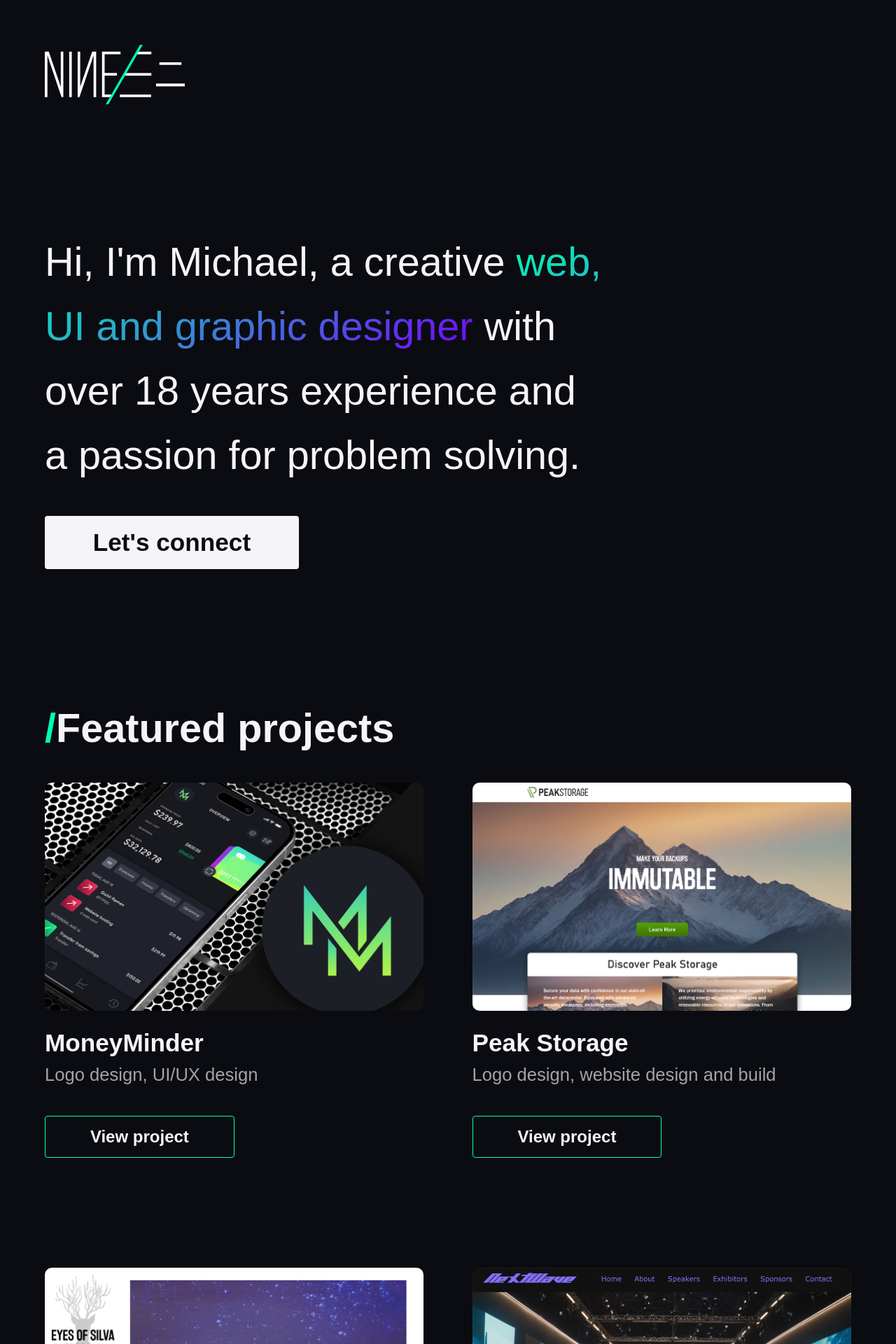
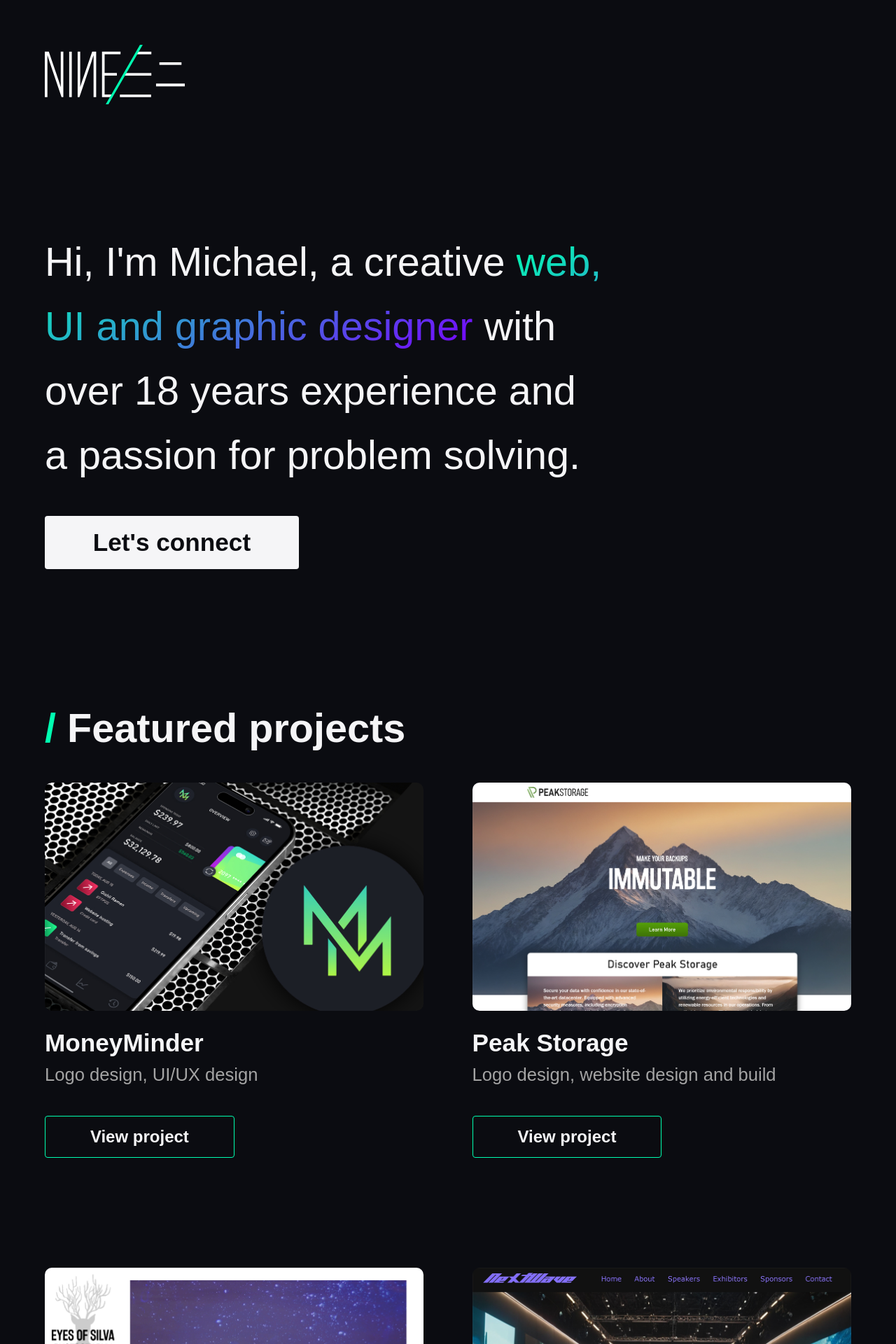
Before and after one commit to NINE32/nine32, a Jekyll site: the page built from index.html, in a window 1280 px wide. Shown: the top 1920 px of the page at 70% size. Built offline with Jekyll 4.4.1, drawn with Linux system fonts in a browser that asks for light colours.

Commit message:
Update index.html

```diff
--- a/index.html
+++ b/index.html
@@ -7,7 +7,7 @@ title: NINE32
 </p>
 <a class="call-to-action" href="https://linkedin.com/in/michael-nine32" target="_blank" alt="Michael Wood on LinkedIn">Let's connect</a>
 </section>
-<h2><span class="slash">/</span>Featured projects</h2>
+<h2><span class="slash">/&nbsp;</span>Featured projects</h2>
 <section id="projects">
 <section class="featured-project">
 <img class="project-thumbnail" src="/assets/images/portfolio/moneyminder-thumbnail.jpg" alt="MoneyMinder application" />
```
